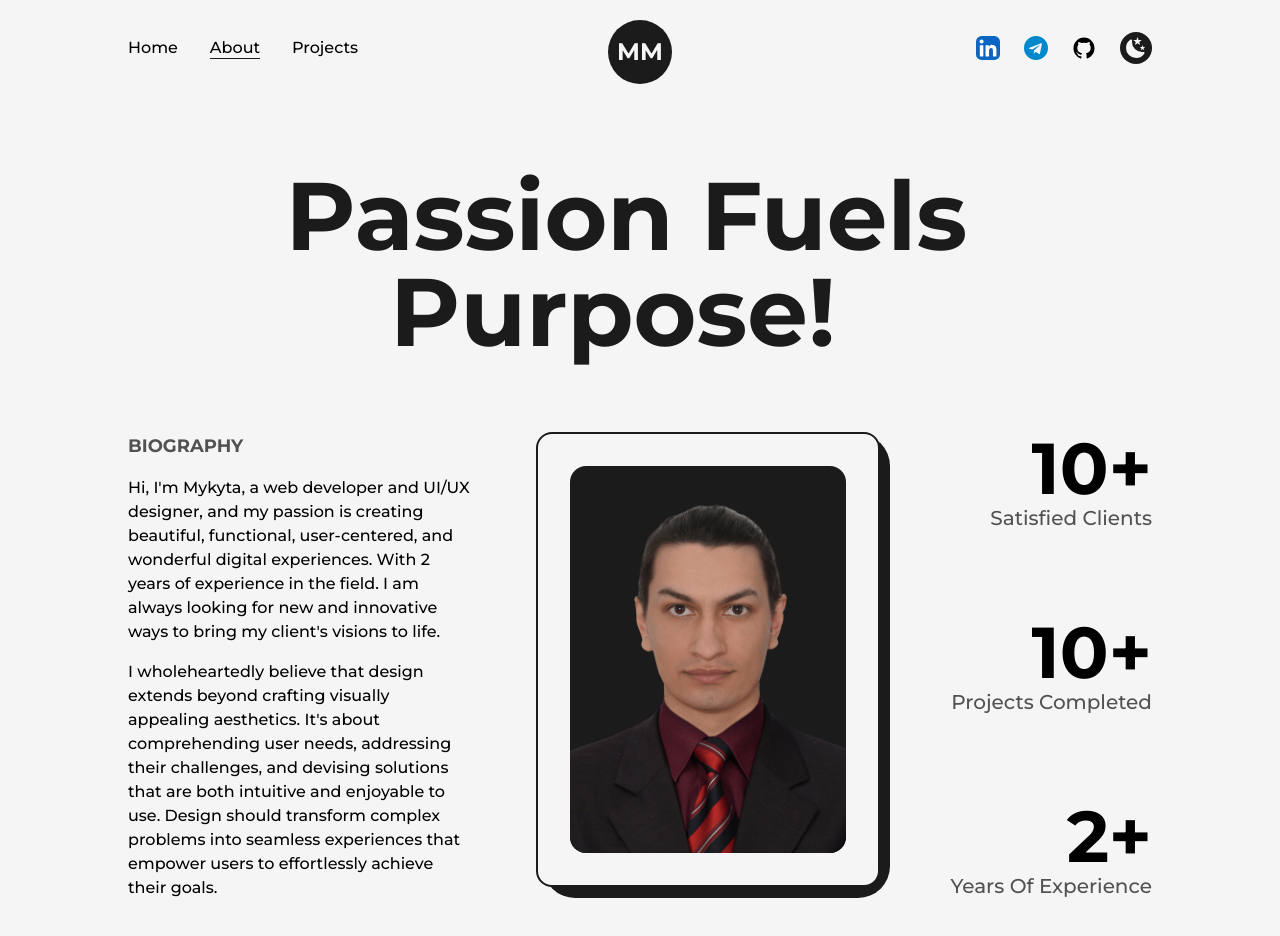
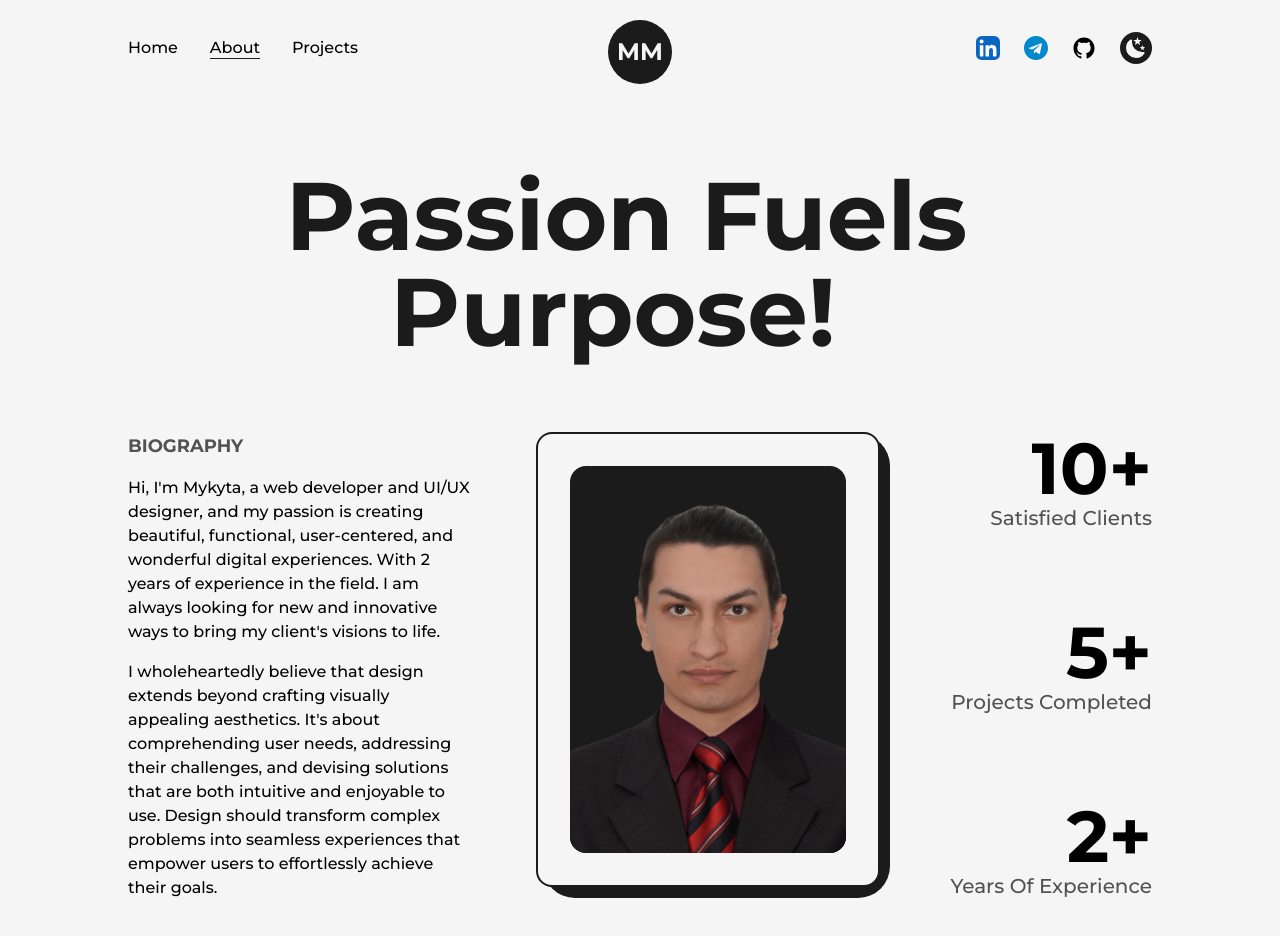
Before and after one commit to MykytaMusaiev/AdvancedPortfolio, a Next.js app: page /about in a window 1280 px wide. Shown: the top 936 px of the page. Built offline with nearby package versions, Linux system fonts and the light colour scheme.

Commit message:
Small adjustments

```diff
--- a/src/pages/about.js
+++ b/src/pages/about.js
@@ -89,7 +89,7 @@ const about = () => {
 
                             <div className="flex flex-col items-end justify-center xl:items-center">
                                 <span className="inline-block text-7xl font-bold md:text-6xl sm:text-5xl xs:text-4xl">
-                                    <AnimatedNumbers value={10} />+
+                                    <AnimatedNumbers value={5} />+
                                 </span>
                                 <h2 className="text-xl font-medium capitalize text-dark/75  dark:text-light/75
                                 xl:text-center md:text-lg sm:text-base xs:test-sm">projects completed</h2>
```
